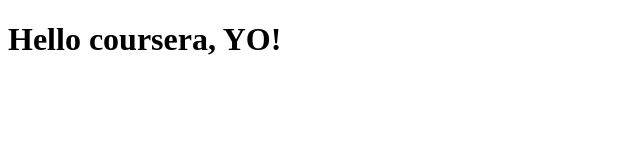
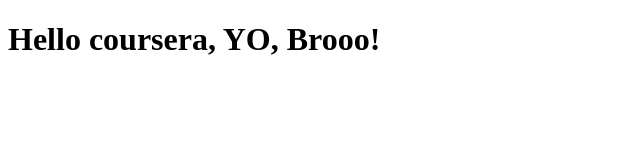
Before and after one commit to YavKat/coursera-test, a plain HTML site: page index.html in a window 1280 px wide. Shown: the whole page, without its empty margins (0-640 px from the left). Drawn offline with Linux system fonts and the light colour scheme.

Commit message:
third commit

```diff
--- a/index.html
+++ b/index.html
@@ -5,6 +5,6 @@
     <title>Hello</title>
   </head>
   <body>
-    <h1>Hello coursera, YO!<h1>
+    <h1>Hello coursera, YO, Brooo!<h1>
   </body>
 </html>
```
